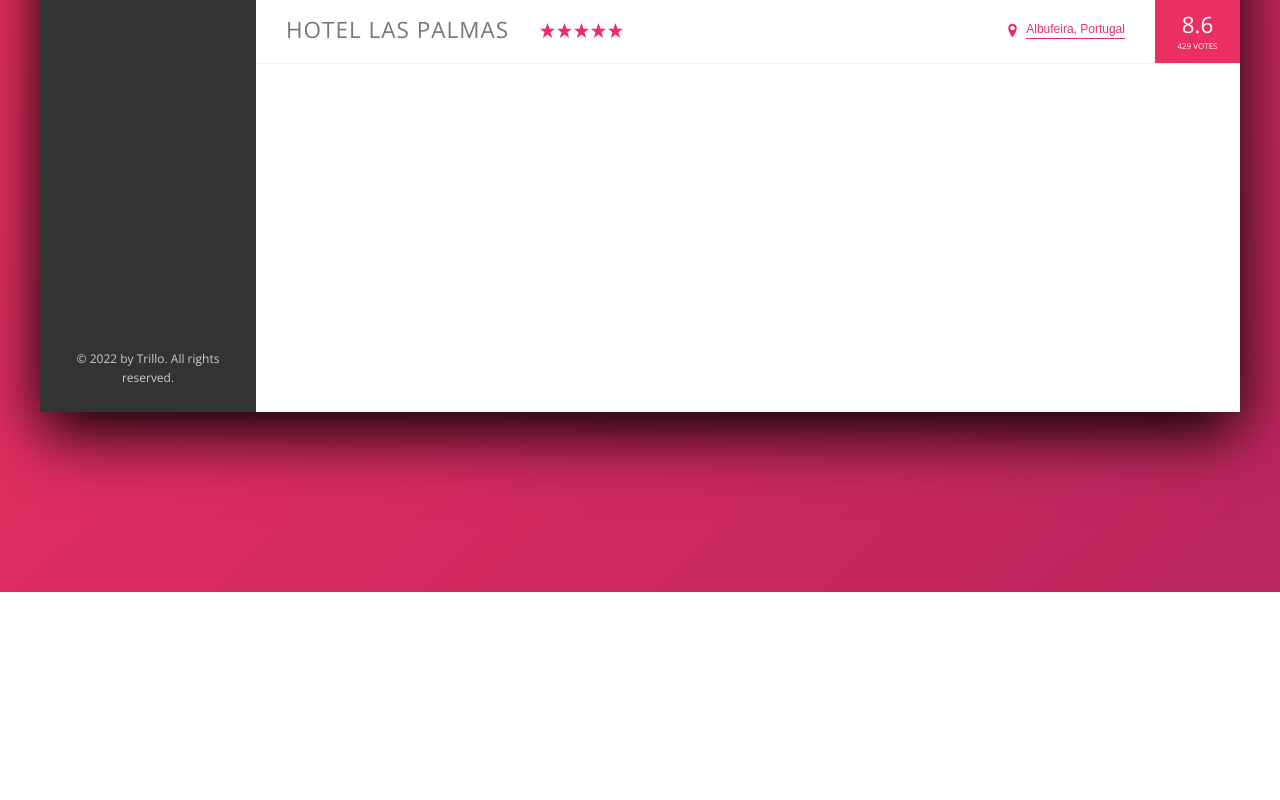
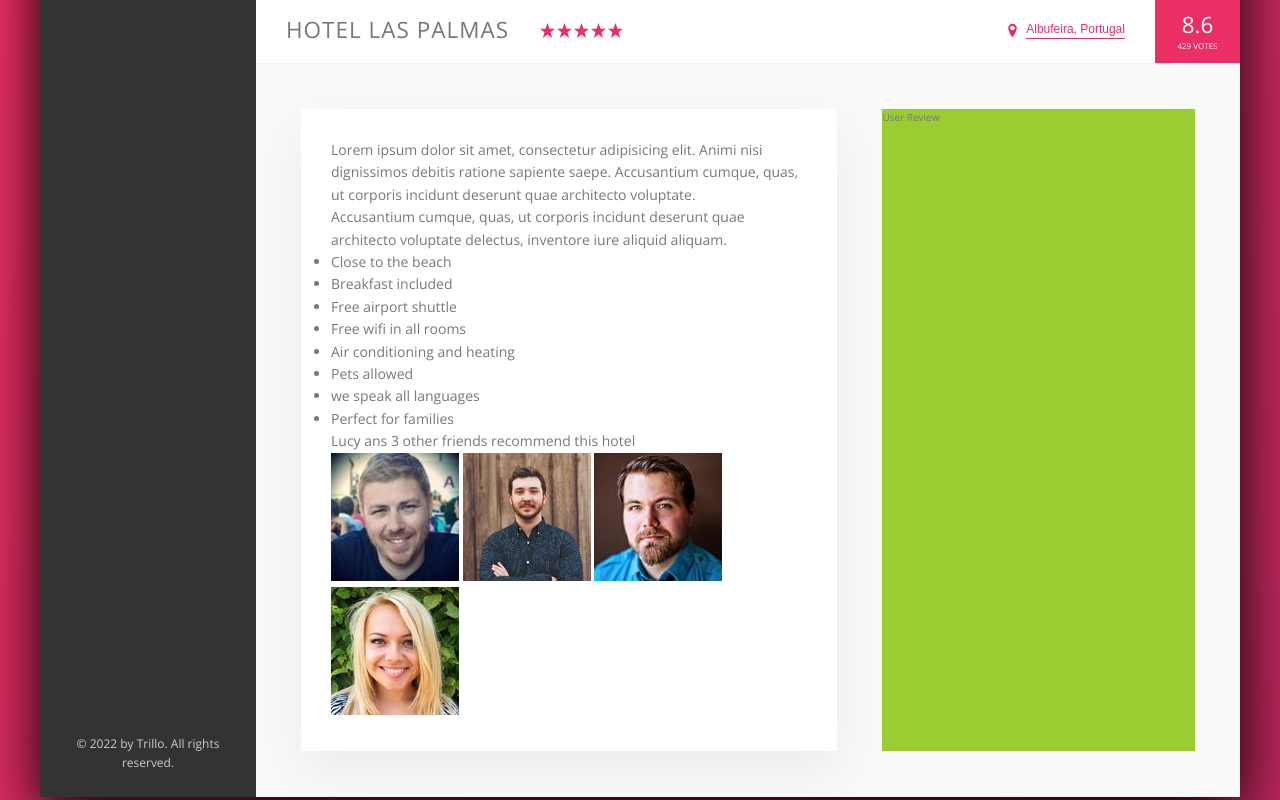
Before and after one commit to AliAbukahil/Trillo_Booking_App, a website: page src/index.html in a window 1280 px wide. Shown: the part 638-1438 px from the top of the page. Before the commit the page ends 1230 px from the top, so only its background shows below. Drawn offline with nearby package versions, Linux system fonts and the light colour scheme; files that its build step writes are made by us from their sources.

Commit message:
Building the Description Section 1

```diff
--- a/src/index.html
+++ b/src/index.html
@@ -158,6 +158,60 @@
               <div class="overview__rating-count">429 votes</div>
             </div>
           </div>
+
+          <div class="detail">
+            <div class="description">
+              <p class="paragraph">
+                Lorem ipsum dolor sit amet, consectetur adipisicing elit. Animi
+                nisi dignissimos debitis ratione sapiente saepe. Accusantium
+                cumque, quas, ut corporis incidunt deserunt quae architecto
+                voluptate.
+              </p>
+              <p class="paragraph">
+                Accusantium cumque, quas, ut corporis incidunt deserunt quae
+                architecto voluptate delectus, inventore iure aliquid aliquam.
+              </p>
+              <ul class="list">
+                <li class="list__item">Close to the beach</li>
+                <li class="list__item">Breakfast included</li>
+                <li class="list__item">Free airport shuttle</li>
+                <li class="list__item">Free wifi in all rooms</li>
+                <li class="list__item">Air conditioning and heating</li>
+                <li class="list__item">Pets allowed</li>
+                <li class="list__item">we speak all languages</li>
+                <li class="list__item">Perfect for families</li>
+              </ul>
+              <div class="recommend">
+                <p class="recommend__count">
+                  Lucy ans 3 other friends recommend this hotel
+                </p>
+                <div class="recommend_friends">
+                  <img
+                    src="img/user-3.jpg"
+                    alt="Friend 1"
+                    class="recommend__photo"
+                  />
+                  <img
+                    src="img/user-4.jpg"
+                    alt="Friend 2"
+                    class="recommend__photo"
+                  />
+                  <img
+                    src="img/user-5.jpg"
+                    alt="Friend 3"
+                    class="recommend__photo"
+                  />
+                  <img
+                    src="img/user-6.jpg"
+                    alt="Friend 4"
+                    class="recommend__photo"
+                  />
+                </div>
+              </div>
+            </div>
+
+            <div class="user-reviews">User Review</div>
+          </div>
         </main>
       </div>
     </div>
--- a/src/scss/_base.scss
+++ b/src/scss/_base.scss
@@ -17,6 +17,10 @@
 
   // box-shadow
   --shadow-dark: 0 2rem 6rem rgba(0, 0, 0.3);
+  --shadow-light: 0 2rem 5rem rgba(0, 0, 0, 0.06);
+
+  // Border- bottom
+  --line: 1px solid var(--color-grey-light-2);
 }
 
 // Global resets
--- a/src/scss/_components.scss
+++ b/src/scss/_components.scss
@@ -223,7 +223,7 @@
 .overview {
   display: flex;
   align-items: center;
-  border-bottom: 1px solid var(--color-grey-light-2);
+  border-bottom: var(--line);
 
   &__heading {
     font-size: 2.25rem;
--- a/src/scss/_layout.scss
+++ b/src/scss/_layout.scss
@@ -11,7 +11,7 @@
   font-size: 1.4rem;
   height: 7rem; // 70px
   background-color: #fff;
-  border-bottom: 1px solid var(--color-grey-light-2);
+  border-bottom: var(--line);
 
   display: flex;
   justify-content: space-between;
@@ -35,8 +35,28 @@
 .hotel-view {
   background-color: #fff;
 
-  // TEST
-  height: 80rem;
   // flex: 1; the element should grow as much as it can.
   flex: 1;
 }
+
+.detail {
+  display: flex;
+  padding: 4.5rem;
+  background-color: var(--color-grey-light-1);
+  border-bottom: var(--line);
+}
+
+.description {
+  font-size: 1.4rem;
+  background-color: #fff;
+  box-shadow: var(--shadow-light);
+  // grow 0 shrink 0 60% flex basis
+  flex: 0 0 60%;
+  padding: 3rem;
+  margin-right: 4.5rem;
+}
+
+.user-reviews {
+  background-color: yellowgreen;
+  flex: 1; // with flex 1 this div will occupy the remaining space after the .description div has taken the its 60% space
+}
```
